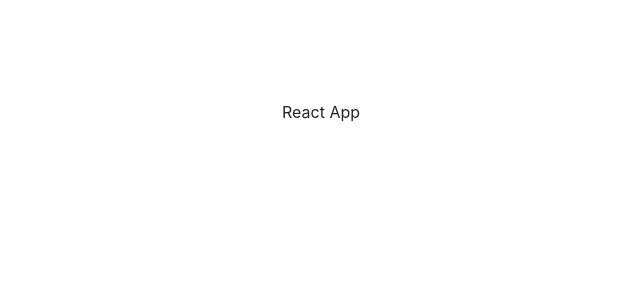
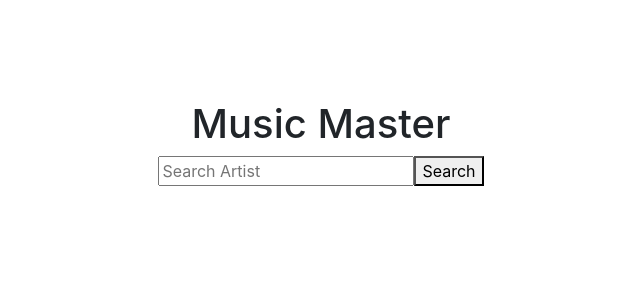
Before and after one commit to shashankyadav03/ReactJS, a React (Vite) app in the folder musicMaster/: page / in a window 1280 px wide. Shown: the top 300 px of the page, without its empty margins (319-959 px from the left). Built offline with nearby package versions, Linux system fonts and the light colour scheme.

Commit message:
Updated App.js

```diff
--- a/musicMaster/src/components/App.js
+++ b/musicMaster/src/components/App.js
@@ -1,10 +1,56 @@
-import React,{Component} from 'react';
+import React,{ Component } from 'react';
 
 class App extends Component{
+
+  SpotifyApi = () =>  {
+    var name=this.state.artistQuery;
+    fetch("https://spotify-api-wrapper.appspot.com/artist/"+name)
+    .then(res => res.json())
+    .then(data => {
+      console.log(data);
+      if(data.artists.total>0){
+        const artist = data.artists.items[0];
+        this.setState({ artist });
+        fetch("https://spotify-api-wrapper.appspot.com/artist/"+artist.id+"/top-tracks")
+       .then(res => res.json())
+       .then(data => {
+         console.log(data);
+         this.setState({tracks: data.tracks});
+
+      })
+       .catch(error => alert(error.message));
+      }
+      // JSON data parsed by `data.json()` call
+    })
+    .catch(error => alert(error.message));
+    }
+
+  state ={artistQuery: '',
+          artist: null, tracks: []};
+  updateArtistQuery = event => {
+    this.setState({artistQuery: event.target.value});
+  }
+  handleKeyPress = event => {
+    if(event.key === 'Enter'){
+      this.searchArtist();
+    }
+  }
+  searchArtist = () => {
+    this.SpotifyApi();
+    console.log(this.state);
+  }
   render() {
+    console.log('this.state',this.state);
     return (
-      <div>React App</div>
-    )
+      <div>
+        <h1>Music Master</h1>
+        <input
+        onChange={this.updateArtistQuery}
+        onKeyPress={this.handleKeyPress}
+        placeholder="Search Artist"/>
+        <button onClick={this.searchArtist}>Search</button>
+      </div>
+    );
   }
 }
 
```
Also changed, not shown: 2 other files (tests, documents, lock files or other folders).
